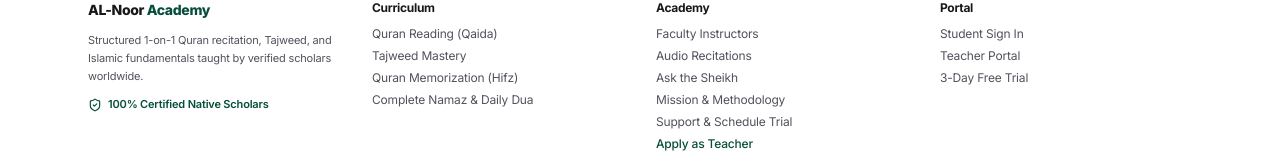
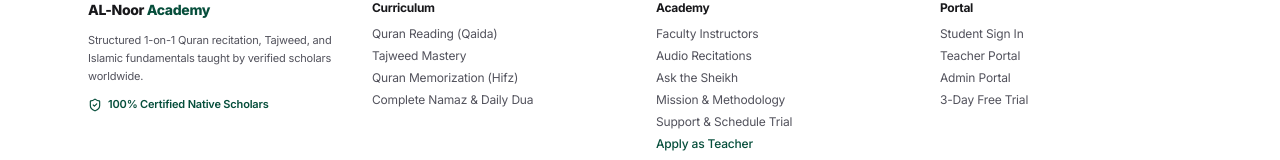
Before and after one commit to alnoorofficialweb-gif/alnoor-academy, a Next.js app: page / in a window 1280 px wide. Shown: the part 3535-3695 px from the top of the page. Built offline with nearby package versions, Linux system fonts and the light colour scheme.

Commit message:
feat: add Admin Portal link to Footer navigation

```diff
--- a/src/components/Footer.tsx
+++ b/src/components/Footer.tsx
@@ -100,8 +100,13 @@
                 </Link>
               </li>
               <li>
-                <Link href="/login" className="hover:text-zinc-900 dark:hover:text-zinc-100 transition-colors">
+                <Link href="/teacher-login" className="hover:text-zinc-900 dark:hover:text-zinc-100 transition-colors">
                   Teacher Portal
+                </Link>
+              </li>
+              <li>
+                <Link href="/admin" className="hover:text-zinc-900 dark:hover:text-zinc-100 transition-colors">
+                  Admin Portal
                 </Link>
               </li>
               <li>
```
